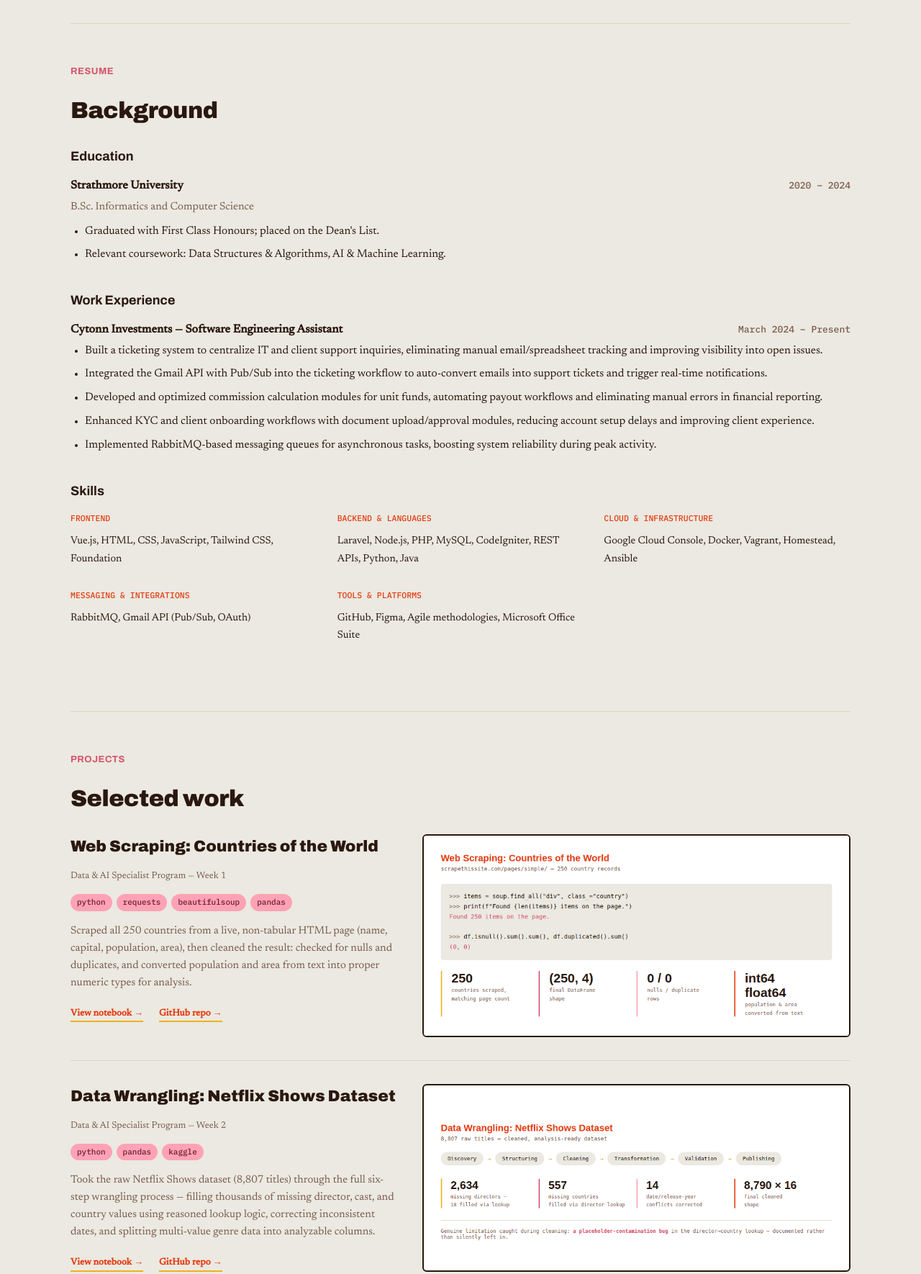
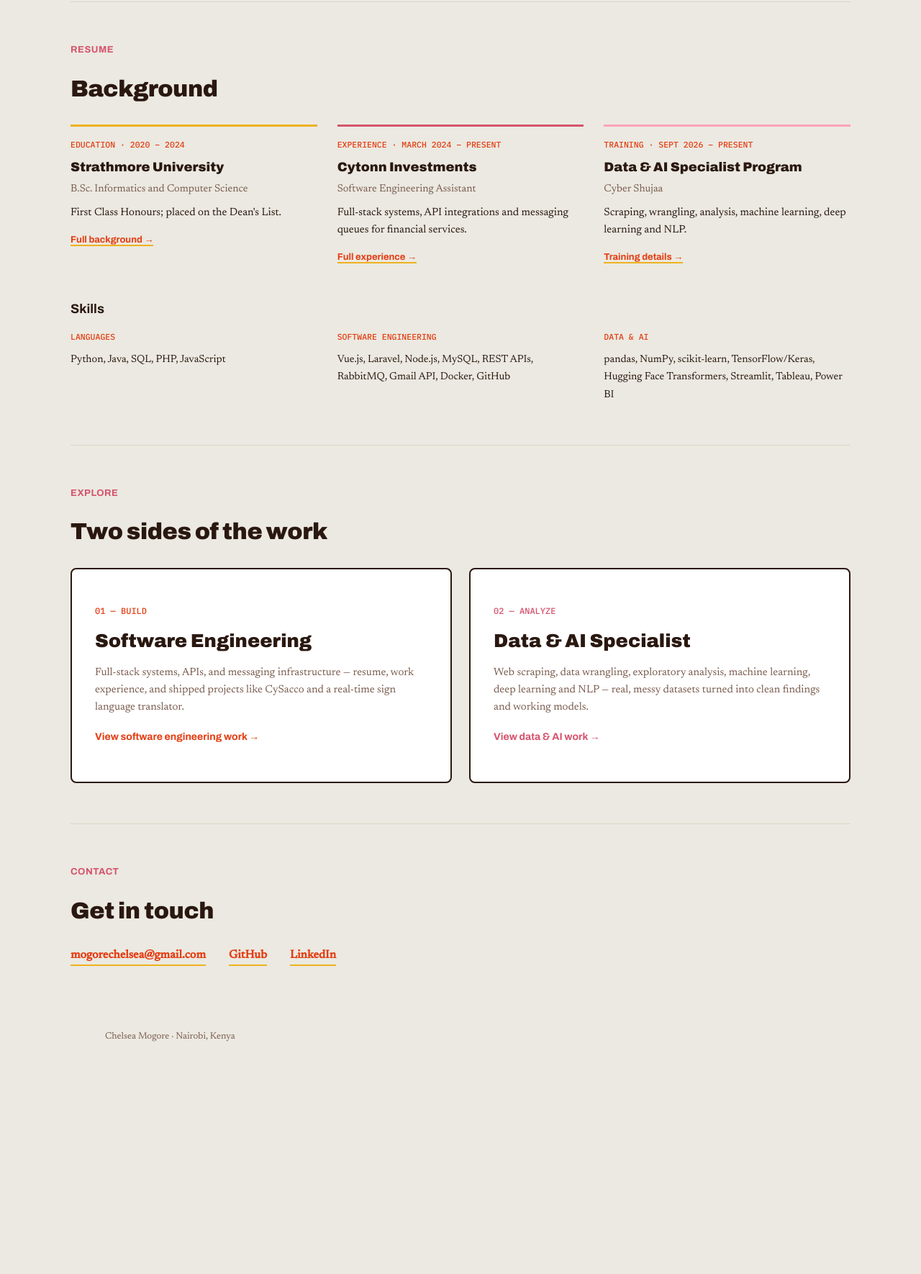
Before and after one commit to CMogore/CMogore.github.io, a plain HTML site: page index.html in a window 1280 px wide. Shown: the part 843-2613 px from the top of the page at 72% size. After the commit the page ends 2450 px from the top, so only its background shows below. Drawn offline with Linux system fonts and the light colour scheme.

Commit message:
Update index.html

```diff
--- a/index.html
+++ b/index.html
@@ -3,101 +3,43 @@
 <head>
 <meta charset="UTF-8">
 <meta name="viewport" content="width=device-width, initial-scale=1.0">
-<title>Chelsea Mogore — Software Engineer & Data Specialist</title>
+<title>Chelsea Mogore — Software Engineer &amp; Data/AI Specialist</title>
+<meta name="description" content="Portfolio of Chelsea Mogore, a software engineer and data/AI specialist based in Nairobi, Kenya.">
+<meta property="og:title" content="Chelsea Mogore — Software Engineer &amp; Data/AI Specialist">
+<meta property="og:description" content="Portfolio of Chelsea Mogore: full-stack systems, data analysis, machine learning and NLP.">
 <link rel="preconnect" href="https://fonts.googleapis.com">
 <link rel="preconnect" href="https://fonts.gstatic.com" crossorigin>
 <link href="https://fonts.googleapis.com/css2?family=Newsreader:ital,opsz,wght@0,6..72,400;0,6..72,500;1,6..72,400&family=Archivo:wght@500;600;700;900&family=IBM+Plex+Mono:wght@500&display=swap" rel="stylesheet">
 <style>
   :root {
-    --bg: #EBE9E1;
-    --panel: #FFFFFF;
-    --ink: #2A1810;
-    --ink-soft: #7A5C4E;
-    --rule: #DAD5C8;
-    --orange: #E43D12;
-    --rose: #D6536D;
-    --pink: #FFA2B6;
-    --gold: #EFB11D;
+    --bg: #EBE9E1; --panel: #FFFFFF; --ink: #2A1810; --ink-soft: #7A5C4E; --rule: #DAD5C8;
+    --orange: #E43D12; --rose: #D6536D; --pink: #FFA2B6; --gold: #EFB11D;
   }
-
   * { box-sizing: border-box; }
   html { scroll-behavior: smooth; }
-
-  body {
-    margin: 0;
-    background: var(--bg);
-    color: var(--ink);
-    font-family: 'Newsreader', Georgia, serif;
-    font-size: 17px;
-    line-height: 1.6;
-  }
-
+  body { margin: 0; background: var(--bg); color: var(--ink); font-family: 'Newsreader', Georgia, serif; font-size: 17px; line-height: 1.6; }
   h1, h2, h3, .label, nav a, .btn { font-family: 'Archivo', 'Helvetica Neue', Arial, sans-serif; }
   .mono { font-family: 'IBM Plex Mono', ui-monospace, monospace; }
   a { color: inherit; }
-
   .wrap { max-width: 1180px; margin: 0 auto; }
   .main-col { padding: 0 48px 96px 48px; }
 
-  /* HEADER / NAV */
-  header {
-    display: flex;
-    justify-content: space-between;
-    align-items: baseline;
-    padding: 40px 0 56px 0;
-    border-bottom: 1px solid var(--rule);
-    flex-wrap: wrap;
-    gap: 16px;
-  }
+  header { display: flex; justify-content: space-between; align-items: baseline; padding: 40px 0 56px 0; border-bottom: 1px solid var(--rule); flex-wrap: wrap; gap: 16px; }
   .brand { font-weight: 900; font-size: 18px; letter-spacing: -0.01em; color: var(--orange); }
   nav { display: flex; align-items: center; gap: 22px; flex-wrap: wrap; }
-  nav a {
-    font-size: 13px; font-weight: 700; text-decoration: none; color: var(--ink);
-    border-bottom: 1px solid transparent; padding-bottom: 2px;
-    transition: color 0.15s ease, border-color 0.15s ease;
-  }
+  nav a { font-size: 13px; font-weight: 700; text-decoration: none; color: var(--ink); border-bottom: 1px solid transparent; padding-bottom: 2px; transition: color 0.15s ease, border-color 0.15s ease; }
   nav a:hover { color: var(--orange); border-color: var(--orange); }
   .dot { width: 8px; height: 8px; border-radius: 50%; background: var(--orange); display: inline-block; }
 
-  /* HOME / HERO */
   .home { padding: 48px 0 56px 0; border-bottom: 1px solid var(--rule); }
 
-  .id-row { display: flex; align-items: center; gap: 22px; margin-bottom: 40px; }
+  .role-cycle { position: relative; display: inline-block; min-width: 250px; height: 1.3em; vertical-align: bottom; text-align: left; }
+  .role-word { position: absolute; left: 0; top: 0; white-space: nowrap; opacity: 0; color: var(--orange); font-weight: 600; animation: roleFade 7s ease-in-out infinite; }
+  .role-word.r2 { animation-delay: 3.5s; }
+  @keyframes roleFade { 0% {opacity:0;} 6% {opacity:1;} 44% {opacity:1;} 50% {opacity:0;} 100% {opacity:0;} }
+  @media (prefers-reduced-motion: reduce) { .role-word { animation: none; opacity: 1; } .role-word.r2 { display: none; } }
 
-  .id-text h1 {
-    font-size: 28px; font-weight: 900; margin: 0 0 4px 0; letter-spacing: -0.01em; color: var(--ink);
-  }
-  .id-text p {
-    margin: 0; font-size: 16px; color: var(--ink-soft); font-family: 'Newsreader', serif;
-  }
-
-  .role-cycle {
-    position: relative; display: inline-block; min-width: 250px; height: 1.3em;
-    vertical-align: bottom; text-align: left;
-  }
-  .role-word {
-    position: absolute; left: 0; top: 0; white-space: nowrap;
-    opacity: 0; color: var(--orange); font-weight: 600;
-    animation: roleFade 7s ease-in-out infinite;
-  }
-  .role-word.r2 { animation-delay: 3.5s; }
-  @keyframes roleFade {
-    0%   { opacity: 0; }
-    6%   { opacity: 1; }
-    44%  { opacity: 1; }
-    50%  { opacity: 0; }
-    100% { opacity: 0; }
-  }
-  @media (prefers-reduced-motion: reduce) {
-    .role-word { animation: none; opacity: 1; }
-    .role-word.r2 { display: none; }
-  }
-
-  .hero-mega {
-    font-family: 'Archivo', sans-serif; font-weight: 900;
-    font-size: clamp(56px, 10vw, 128px); line-height: 0.86; letter-spacing: -0.03em;
-    margin: 0 0 32px 0; color: var(--orange); text-transform: uppercase;
-  }
+  .hero-mega { font-family: 'Archivo', sans-serif; font-weight: 900; font-size: clamp(56px, 10vw, 128px); line-height: 0.86; letter-spacing: -0.03em; margin: 0 0 32px 0; color: var(--orange); text-transform: uppercase; }
   .hero-mega .l3 { color: transparent; -webkit-text-stroke: 2px var(--rose); }
 
   .role-line { margin: 0 0 28px 0; }
@@ -112,60 +54,40 @@
   .stat .n { font-family: 'Archivo', sans-serif; font-size: 32px; font-weight: 900; display: block; color: var(--ink); }
   .stat .l { font-size: 13px; color: var(--ink-soft); margin-top: 4px; }
 
-  /* SECTION GENERAL */
   section { padding: 56px 0; border-bottom: 1px solid var(--rule); }
   section:last-of-type { border-bottom: none; }
-  .label {
-    font-size: 13px; font-weight: 700; color: var(--rose); margin: 0 0 18px 0;
-    text-transform: uppercase; letter-spacing: 0.04em;
+  .label { font-size: 13px; font-weight: 700; color: var(--rose); margin: 0 0 18px 0; text-transform: uppercase; letter-spacing: 0.04em; }
+  section h2 { font-family: 'Archivo', sans-serif; font-size: 32px; font-weight: 900; letter-spacing: -0.015em; margin: 0 0 24px 0; color: var(--ink); }
+
+  .track-grid { display: grid; grid-template-columns: 1fr 1fr; gap: 24px; }
+  .track-card {
+    display: block; text-decoration: none; padding: 36px 32px; border-radius: 8px; border: 2px solid var(--ink);
+    background: var(--panel); transition: transform 0.15s ease, box-shadow 0.15s ease;
   }
-  section h2 {
-    font-family: 'Archivo', sans-serif; font-size: 32px; font-weight: 900;
-    letter-spacing: -0.015em; margin: 0 0 24px 0; color: var(--ink);
-  }
+  .track-card:hover { transform: translateY(-3px); box-shadow: 6px 6px 0 var(--ink); }
+  .track-card .t-eyebrow { font-family: 'IBM Plex Mono', monospace; font-size: 12px; margin-bottom: 12px; }
+  .track-card.se .t-eyebrow { color: var(--orange); }
+  .track-card.da .t-eyebrow { color: var(--rose); }
+  .track-card .t-title { font-family: 'Archivo', sans-serif; font-weight: 900; font-size: 26px; margin: 0 0 12px 0; color: var(--ink); }
+  .track-card .t-desc { font-size: 15px; color: var(--ink-soft); margin: 0 0 18px 0; }
+  .track-card .t-arrow { font-family: 'Archivo', sans-serif; font-weight: 700; font-size: 14px; }
+  .track-card.se .t-arrow { color: var(--orange); }
+  .track-card.da .t-arrow { color: var(--rose); }
 
-  /* RESUME */
-  .resume-intro { max-width: 68ch; margin: 0 0 40px 0; font-size: 17px; }
+  .bg-grid { display: grid; grid-template-columns: repeat(3, 1fr); gap: 28px; margin-bottom: 44px; }
+  .bg-card { border-top: 3px solid var(--gold); padding-top: 16px; }
+  .bg-card:nth-child(2) { border-color: var(--rose); }
+  .bg-card:nth-child(3) { border-color: var(--pink); }
+  .bg-card .b-eyebrow { font-family: 'IBM Plex Mono', monospace; font-size: 11.5px; color: var(--orange); margin: 0 0 8px 0; }
+  .bg-card .b-title { font-family: 'Archivo', sans-serif; font-size: 18px; font-weight: 900; margin: 0 0 4px 0; color: var(--ink); }
+  .bg-card .b-role { font-size: 14.5px; color: var(--ink-soft); margin: 0 0 10px 0; }
+  .bg-card .b-desc { font-size: 15px; margin: 0 0 12px 0; }
+  .bg-card a { font-family: 'Archivo', sans-serif; font-size: 13px; font-weight: 700; text-decoration: none; color: var(--orange); border-bottom: 2px solid var(--gold); }
+  .skills-grid { display: grid; grid-template-columns: repeat(3, 1fr); gap: 28px; margin-top: 8px; }
+  .skill-group .g-title { font-family: 'IBM Plex Mono', monospace; font-size: 11.5px; font-weight: 500; color: var(--orange); margin-bottom: 10px; }
+  .skill-group p { margin: 0; font-size: 14.5px; color: var(--ink); line-height: 1.7; }
+  .sub-head { font-family: 'Archivo', sans-serif; font-size: 18px; font-weight: 700; margin: 0 0 14px 0; color: var(--ink); }
 
-  .resume-block { margin-bottom: 36px; }
-  .resume-block h3 {
-    font-family: 'Archivo', sans-serif; font-size: 18px; font-weight: 700; margin: 0 0 14px 0; color: var(--ink);
-  }
-
-  .edu-row { display: flex; justify-content: space-between; align-items: baseline; margin-bottom: 4px; flex-wrap: wrap; gap: 8px; }
-  .edu-row .org { font-weight: 600; font-size: 16px; }
-  .edu-row .dates { font-size: 13px; color: var(--ink-soft); font-family: 'IBM Plex Mono', monospace; }
-  .resume-block p.role { margin: 0 0 10px 0; color: var(--ink-soft); font-size: 15px; }
-
-  ul.resume-list { margin: 0; padding-left: 20px; }
-  ul.resume-list li { margin-bottom: 8px; font-size: 15.5px; }
-
-  .skills-grid { display: grid; grid-template-columns: repeat(3, 1fr); gap: 28px; margin-top: 8px; }
-  .skill-group .g-title {
-    font-family: 'IBM Plex Mono', monospace; font-size: 11.5px; font-weight: 500; color: var(--orange); margin-bottom: 10px;
-  }
-  .skill-group p { margin: 0; font-size: 14.5px; color: var(--ink); line-height: 1.7; }
-
-  /* PROJECTS */
-  .project { display: grid; grid-template-columns: 1fr 1.3fr; gap: 32px; padding: 32px 0; border-top: 1px solid var(--rule); }
-  .project:first-of-type { border-top: none; padding-top: 0; }
-  .project-meta .p-title { font-family: 'Archivo', sans-serif; font-size: 22px; font-weight: 900; margin: 0 0 8px 0; color: var(--ink); }
-  .project-meta .p-sub { font-size: 13px; color: var(--ink-soft); margin-bottom: 14px; }
-  .tags { display: flex; flex-wrap: wrap; gap: 6px; margin-bottom: 16px; }
-  .tag { font-size: 11px; font-family: 'IBM Plex Mono', monospace; background: var(--pink); color: #6E1E2E; padding: 3px 9px; border-radius: 20px; }
-  .p-links a { display: inline-block; font-size: 13px; font-weight: 700; text-decoration: none; color: var(--orange); border-bottom: 2px solid var(--gold); margin-right: 18px; }
-  .project-shot { background: var(--panel); border: 2px solid var(--ink); border-radius: 6px; overflow: hidden; display: flex; align-items: center; justify-content: center; }
-  .project-shot img { width: 100%; height: auto; display: block; }
-  .project-summary { font-size: 15px; color: var(--ink-soft); margin: 0 0 16px 0; }
-
-  /* LAB CHALLENGES — empty state */
-  .empty-state {
-    border: 2px dashed var(--rule); border-radius: 8px; padding: 48px 32px; text-align: center;
-  }
-  .empty-state p.big { font-family: 'Archivo', sans-serif; font-weight: 700; font-size: 19px; margin: 0 0 10px 0; color: var(--ink); }
-  .empty-state p.small { margin: 0; color: var(--ink-soft); font-size: 15px; max-width: 50ch; margin: 0 auto; }
-
-  /* CONTACT */
   .contact-row { display: flex; gap: 32px; flex-wrap: wrap; align-items: baseline; }
   .contact-row a { font-size: 16px; font-weight: 700; text-decoration: none; color: var(--orange); border-bottom: 2px solid var(--gold); }
 
@@ -175,10 +97,11 @@
     .main-col { padding: 0 20px 60px 20px; }
     footer { padding-left: 20px; }
     .stat-row { grid-template-columns: repeat(3, 1fr); gap: 16px; }
-    .project { grid-template-columns: 1fr; }
-    .skills-grid { grid-template-columns: 1fr; }
     header { flex-direction: column; align-items: flex-start; gap: 14px; }
-    .id-row { flex-wrap: wrap; }
+    .track-grid { grid-template-columns: 1fr; }
+    .bg-grid, .skills-grid { grid-template-columns: 1fr; }
+    .stat { padding: 14px 8px 14px 12px; min-width: 0; }
+    .stat .n { font-size: 22px; }
   }
 </style>
 </head>
@@ -191,14 +114,14 @@
       <div class="brand">Chelsea Mogore</div>
       <nav>
         <a href="#home">Home</a><span class="dot"></span>
-        <a href="#resume">Resume</a><span class="dot"></span>
-        <a href="#projects">Projects</a><span class="dot"></span>
-        <a href="#lab-challenges">Lab Challenges</a><span class="dot"></span>
+        <a href="#background">Resume</a><span class="dot"></span>
+        <a href="software-engineering.html">Software Engineering</a><span class="dot"></span>
+        <a href="data-ai.html">Data &amp; AI</a><span class="dot"></span>
+        <a href="data-ai.html#lab-challenges">Lab Challenges</a><span class="dot"></span>
         <a href="#contact">Contact</a>
       </nav>
     </header>
 
-    <!-- HOME -->
     <section class="home" id="home">
       <h1 class="hero-mega">Chelsea<br><span class="l3">Mogore</span></h1>
 
@@ -206,9 +129,8 @@
 
       <p class="lede">Software Engineer with a First Class degree in Informatics &amp; Computer Science and
         hands-on experience delivering production systems in the financial sector. Skilled in building
-        full-stack applications with Vue.js, Laravel, and MySQL, with experience automating workflows,
-        integrating APIs, and deploying scalable solutions — currently deepening a Data &amp; AI specialization
-        through hands-on work with real, messy datasets.</p>
+        full-stack applications with Vue.js, Laravel, and MySQL — currently deepening a Data &amp; AI
+        specialization through hands-on work with real, messy datasets.</p>
 
       <div class="stat-row">
         <div class="stat"><span class="n mono">250</span><span class="l">records scraped &amp; cleaned</span></div>
@@ -217,139 +139,70 @@
       </div>
     </section>
 
-    <!-- RESUME -->
-    <section id="resume">
+    <section id="background">
       <p class="label">Resume</p>
       <h2>Background</h2>
 
-      <div class="resume-block">
-        <h3>Education</h3>
-        <div class="edu-row">
-          <span class="org">Strathmore University</span>
-          <span class="dates">2020 – 2024</span>
+      <div class="bg-grid">
+        <div class="bg-card">
+          <p class="b-eyebrow">EDUCATION &middot; 2020 – 2024</p>
+          <p class="b-title">Strathmore University</p>
+          <p class="b-role">B.Sc. Informatics and Computer Science</p>
+          <p class="b-desc">First Class Honours; placed on the Dean's List.</p>
+          <a href="software-engineering.html#resume">Full background →</a>
         </div>
-        <p class="role">B.Sc. Informatics and Computer Science</p>
-        <ul class="resume-list">
-          <li>Graduated with First Class Honours; placed on the Dean's List.</li>
-          <li>Relevant coursework: Data Structures &amp; Algorithms, AI &amp; Machine Learning.</li>
-        </ul>
+        <div class="bg-card">
+          <p class="b-eyebrow">EXPERIENCE &middot; MARCH 2024 – PRESENT</p>
+          <p class="b-title">Cytonn Investments</p>
+          <p class="b-role">Software Engineering Assistant</p>
+          <p class="b-desc">Full-stack systems, API integrations and messaging queues for financial services.</p>
+          <a href="software-engineering.html#resume">Full experience →</a>
+        </div>
+        <div class="bg-card">
+          <p class="b-eyebrow">TRAINING &middot; SEPT 2026 – PRESENT</p>
+          <p class="b-title">Data &amp; AI Specialist Program</p>
+          <p class="b-role">Cyber Shujaa</p>
+          <p class="b-desc">Scraping, wrangling, analysis, machine learning, deep learning and NLP.</p>
+          <a href="data-ai.html#resume">Training details →</a>
+        </div>
       </div>
 
-      <div class="resume-block">
-        <h3>Work Experience</h3>
-        <div class="edu-row">
-          <span class="org">Cytonn Investments — Software Engineering Assistant</span>
-          <span class="dates">March 2024 – Present</span>
-        </div>
-        <ul class="resume-list">
-          <li>Built a ticketing system to centralize IT and client support inquiries, eliminating manual email/spreadsheet tracking and improving visibility into open issues.</li>
-          <li>Integrated the Gmail API with Pub/Sub into the ticketing workflow to auto-convert emails into support tickets and trigger real-time notifications.</li>
-          <li>Developed and optimized commission calculation modules for unit funds, automating payout workflows and eliminating manual errors in financial reporting.</li>
-          <li>Enhanced KYC and client onboarding workflows with document upload/approval modules, reducing account setup delays and improving client experience.</li>
-          <li>Implemented RabbitMQ-based messaging queues for asynchronous tasks, boosting system reliability during peak activity.</li>
-        </ul>
-      </div>
-
-      <div class="resume-block">
-        <h3>Skills</h3>
-        <div class="skills-grid">
-          <div class="skill-group">
-            <p class="g-title">FRONTEND</p>
-            <p>Vue.js, HTML, CSS, JavaScript, Tailwind CSS, Foundation</p>
-          </div>
-          <div class="skill-group">
-            <p class="g-title">BACKEND &amp; LANGUAGES</p>
-            <p>Laravel, Node.js, PHP, MySQL, CodeIgniter, REST APIs, Python, Java</p>
-          </div>
-          <div class="skill-group">
-            <p class="g-title">CLOUD &amp; INFRASTRUCTURE</p>
-            <p>Google Cloud Console, Docker, Vagrant, Homestead, Ansible</p>
-          </div>
-          <div class="skill-group">
-            <p class="g-title">MESSAGING &amp; INTEGRATIONS</p>
-            <p>RabbitMQ, Gmail API (Pub/Sub, OAuth)</p>
-          </div>
-          <div class="skill-group">
-            <p class="g-title">TOOLS &amp; PLATFORMS</p>
-            <p>GitHub, Figma, Agile methodologies, Microsoft Office Suite</p>
-          </div>
-        </div>
+      <h3 class="sub-head">Skills</h3>
+      <div class="skills-grid">
+        <div class="skill-group"><p class="g-title">LANGUAGES</p><p>Python, Java, SQL, PHP, JavaScript</p></div>
+        <div class="skill-group"><p class="g-title">SOFTWARE ENGINEERING</p><p>Vue.js, Laravel, Node.js, MySQL, REST APIs, RabbitMQ, Gmail API, Docker, GitHub</p></div>
+        <div class="skill-group"><p class="g-title">DATA &amp; AI</p><p>pandas, NumPy, scikit-learn, TensorFlow/Keras, Hugging Face Transformers, Streamlit, Tableau, Power BI</p></div>
       </div>
     </section>
 
-    <!-- PROJECTS -->
-    <section id="projects">
-      <p class="label">Projects</p>
-      <h2>Selected work</h2>
-
-      <div class="project">
-        <div class="project-meta">
-          <p class="p-title">Web Scraping: Countries of the World</p>
-          <p class="p-sub">Data &amp; AI Specialist Program — Week 1</p>
-          <div class="tags"><span class="tag">python</span><span class="tag">requests</span><span class="tag">beautifulsoup</span><span class="tag">pandas</span></div>
-          <p class="project-summary">Scraped all 250 countries from a live, non-tabular HTML page (name,
-            capital, population, area), then cleaned the result: checked for nulls and duplicates, and
-            converted population and area from text into proper numeric types for analysis.</p>
-          <div class="p-links">
-            <a href="https://colab.research.google.com/drive/1zkfvliiePK8otnSg3XcMNEOhc3a8TiWx?usp=sharing" target="_blank" rel="noopener">View notebook →</a>
-            <a href="https://github.com/CMogore/Countries-Web-Scraping" target="_blank" rel="noopener">GitHub repo →</a>
-          </div>
-        </div>
-        <div class="project-shot"><img src="scraping_shot.png" alt="Web scraping results: 250 items found, DataFrame shape (250,4), 0 nulls, 0 duplicates, numeric type conversion"></div>
-      </div>
-
-      <div class="project">
-        <div class="project-meta">
-          <p class="p-title">Data Wrangling: Netflix Shows Dataset</p>
-          <p class="p-sub">Data &amp; AI Specialist Program — Week 2</p>
-          <div class="tags"><span class="tag">python</span><span class="tag">pandas</span><span class="tag">kaggle</span></div>
-          <p class="project-summary">Took the raw Netflix Shows dataset (8,807 titles) through the full
-            six-step wrangling process — filling thousands of missing director, cast, and country values
-            using reasoned lookup logic, correcting inconsistent dates, and splitting multi-value genre data
-            into analyzable columns.</p>
-          <div class="p-links">
-            <a href="https://www.kaggle.com/code/onchwari/chelsea-mogore-week2-datawranglingproject" target="_blank" rel="noopener">View notebook →</a>
-            <a href="https://github.com/CMogore/Data-Wrangling-Movies" target="_blank" rel="noopener">GitHub repo →</a>
-          </div>
-        </div>
-        <div class="project-shot"><img src="wrangling_shot.png" alt="Data wrangling results: 2,634 missing directors and 557 missing countries filled via lookup, 14 date conflicts corrected, final shape 8,790 by 16"></div>
-      </div>
-
-      <div class="project">
-        <div class="project-meta">
-          <p class="p-title">EDA Masterclass: Titanic Dataset</p>
-          <p class="p-sub">Data &amp; AI Specialist Program — Week 3</p>
-          <div class="tags"><span class="tag">python</span><span class="tag">pandas</span><span class="tag">seaborn</span><span class="tag">matplotlib</span></div>
-          <p class="project-summary">Ran a full six-step exploratory data analysis on the Titanic dataset
-            (891 passengers) — univariate, bivariate, and multivariate analysis, culminating in a target-variable
-            analysis that identified Sex as the strongest single driver of survival, with a genuine interaction
-            effect between Sex and Pclass.</p>
-          <div class="p-links">
-            <a href="https://www.kaggle.com/code/onchwari/chelsea-mogore-week3-edaproject" target="_blank" rel="noopener">View notebook →</a>
-          </div>
-        </div>
-        <div class="project-shot"><img src="titanic_shot.png" alt="Titanic EDA results: 38.4% overall survival rate, 74% female vs 19% male survival, female survival drops from 97% to 50% across class versus 37% to 13% for males"></div>
+    <section id="tracks">
+      <p class="label">Explore</p>
+      <h2>Two sides of the work</h2>
+      <div class="track-grid">
+        <a class="track-card se" href="software-engineering.html">
+          <p class="t-eyebrow">01 — BUILD</p>
+          <p class="t-title">Software Engineering</p>
+          <p class="t-desc">Full-stack systems, APIs, and messaging infrastructure — resume, work
+            experience, and shipped projects like CySacco and a real-time sign language translator.</p>
+          <p class="t-arrow">View software engineering work →</p>
+        </a>
+        <a class="track-card da" href="data-ai.html">
+          <p class="t-eyebrow">02 — ANALYZE</p>
+          <p class="t-title">Data &amp; AI Specialist</p>
+          <p class="t-desc">Web scraping, data wrangling, exploratory analysis, machine learning, deep learning
+            and NLP — real, messy datasets turned into clean findings and working models.</p>
+          <p class="t-arrow">View data &amp; AI work →</p>
+        </a>
       </div>
     </section>
 
-    <!-- LAB CHALLENGES -->
-    <section id="lab-challenges">
-      <p class="label">Lab Challenges</p>
-      <h2>Challenge writeups</h2>
-      <div class="empty-state">
-        <p class="big">No challenges published yet</p>
-        <p class="small">This section will hold problem statements, approach, tools used, and lessons
-          learned from completed lab challenges and CTFs as they're finished. Check back soon.</p>
-      </div>
-    </section>
-
-    <!-- CONTACT -->
     <section id="contact">
       <p class="label">Contact</p>
       <h2>Get in touch</h2>
       <div class="contact-row">
         <a href="mailto:mogorechelsea@gmail.com">mogorechelsea@gmail.com</a>
         <a href="https://github.com/CMogore" target="_blank" rel="noopener">GitHub</a>
+        <a href="https://www.linkedin.com/in/chelsea-mogore/" target="_blank" rel="noopener">LinkedIn</a>
       </div>
     </section>
 
```
